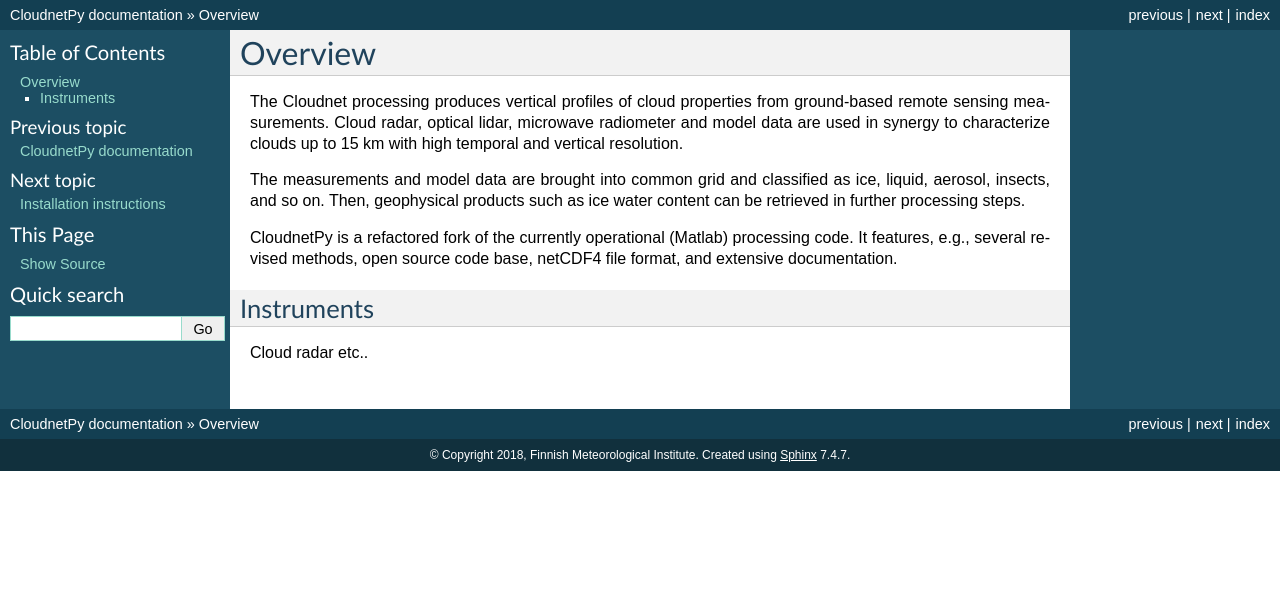
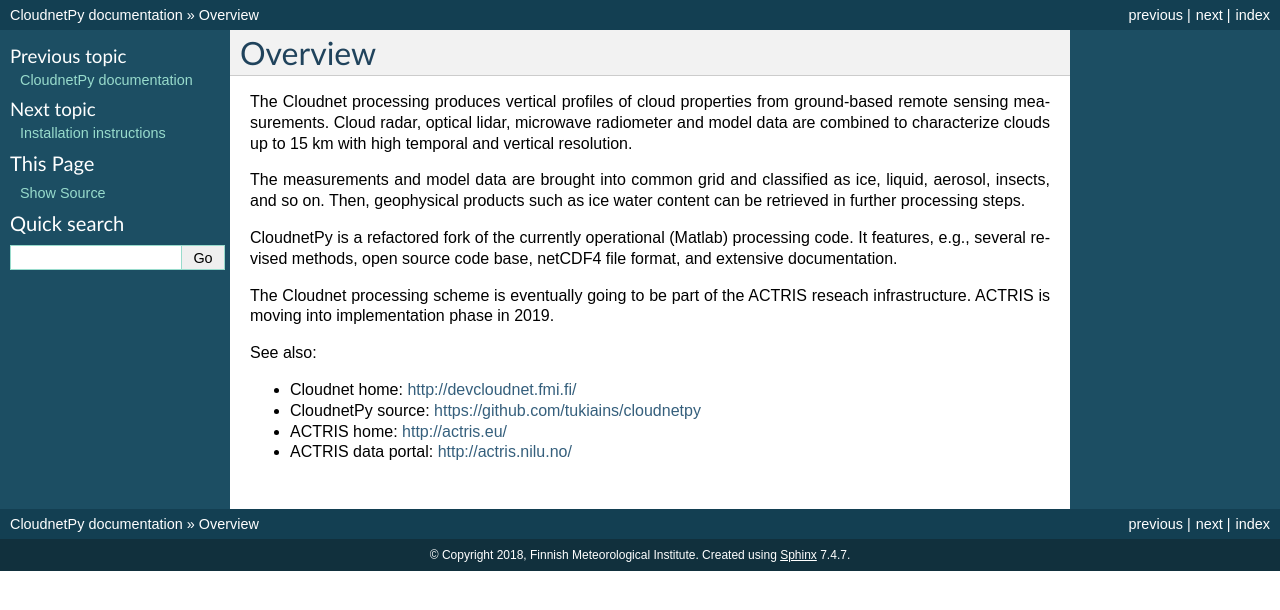
Before and after one commit to actris-cloudnet/cloudnetpy, a Sphinx documentation site: the page built from docs/source/overview.rst, in a window 1280 px wide. Shown: the top 610 px of the page. Built offline with Sphinx 7.4.7, drawn with Linux system fonts in a browser that asks for light colours; formulas are drawn with MathJax 3; pages that are not in the unit, such as notebooks, are missing from menus.

Commit message:
docs update

```diff
--- a/docs/source/overview.rst
+++ b/docs/source/overview.rst
@@ -3,7 +3,7 @@ Overview
 ========
 
 The Cloudnet processing produces vertical profiles of cloud properties from ground-based remote sensing measurements.
-Cloud radar, optical lidar, microwave radiometer and model data are used in synergy to characterize
+Cloud radar, optical lidar, microwave radiometer and model data are combined to characterize
 clouds up to 15 km with high temporal and vertical resolution.
 
 The measurements and model data are brought into common grid and classified as ice, liquid, aerosol, insects, and so on.
@@ -12,10 +12,13 @@ Then, geophysical products such as ice water content can be retrieved in further
 CloudnetPy is a refactored fork of the currently operational (Matlab) processing code. It features, e.g.,
 several revised methods, open source code base, netCDF4 file format, and extensive documentation.
 
+The Cloudnet processing scheme is eventually going to be part of the ACTRIS
+reseach infrastructure. ACTRIS is moving into implementation phase in 2019.
 
 
+See also:
 
-Instruments
-===========
-
-Cloud radar etc..
+- Cloudnet home: http://devcloudnet.fmi.fi/
+- CloudnetPy source: https://github.com/tukiains/cloudnetpy
+- ACTRIS home: http://actris.eu/
+- ACTRIS data portal: http://actris.nilu.no/
--- a/docs/source/quickstart.rst
+++ b/docs/source/quickstart.rst
@@ -1,8 +1,3 @@
 ==========
 Quickstart
 ==========
-
-sldfk
-_____
-
-Examples how to run Cloudnet processing from scratch.
```
Also changed, not shown: docs/source/index.rst (+6 -1 lines), docs/source/_static/cloudradar_cropped.jpeg (added), docs/source/_static/dlidar.jpg (added), docs/source/_static/radar.jpg (added), 6 other files.
